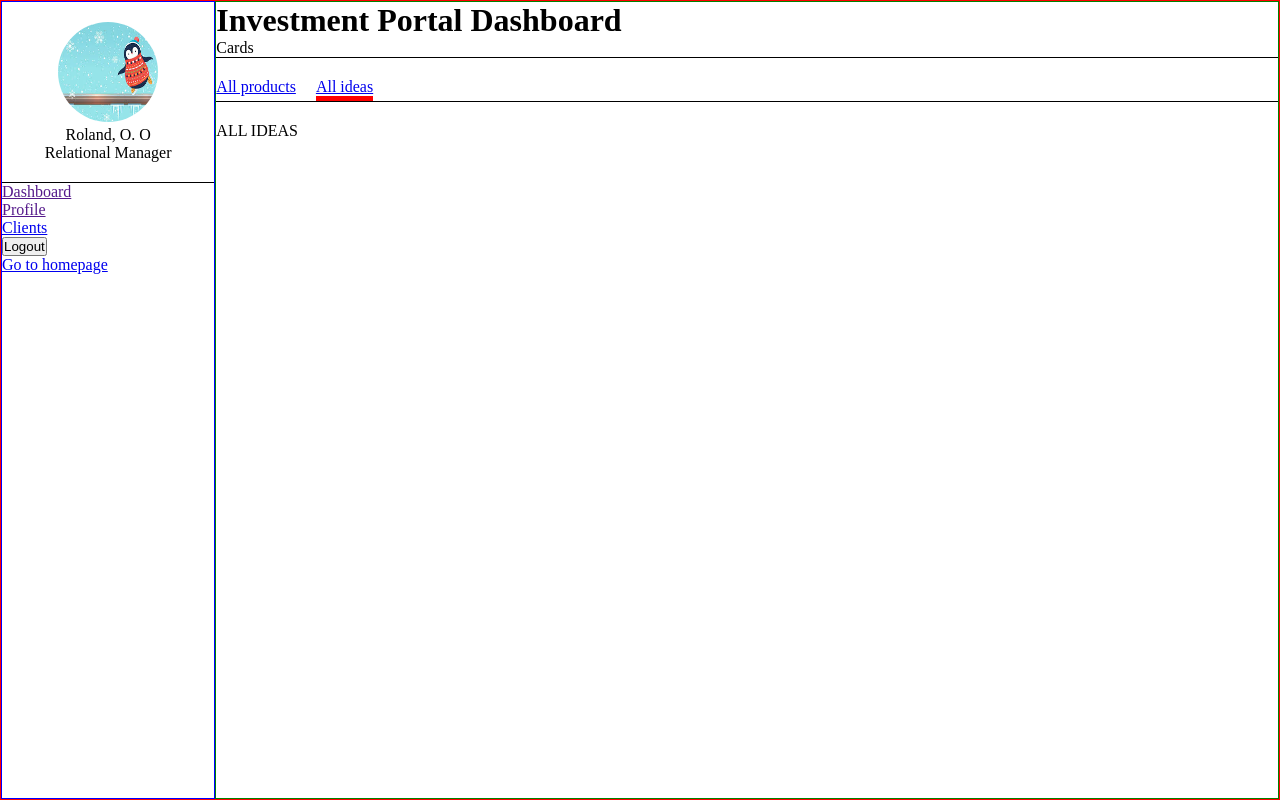
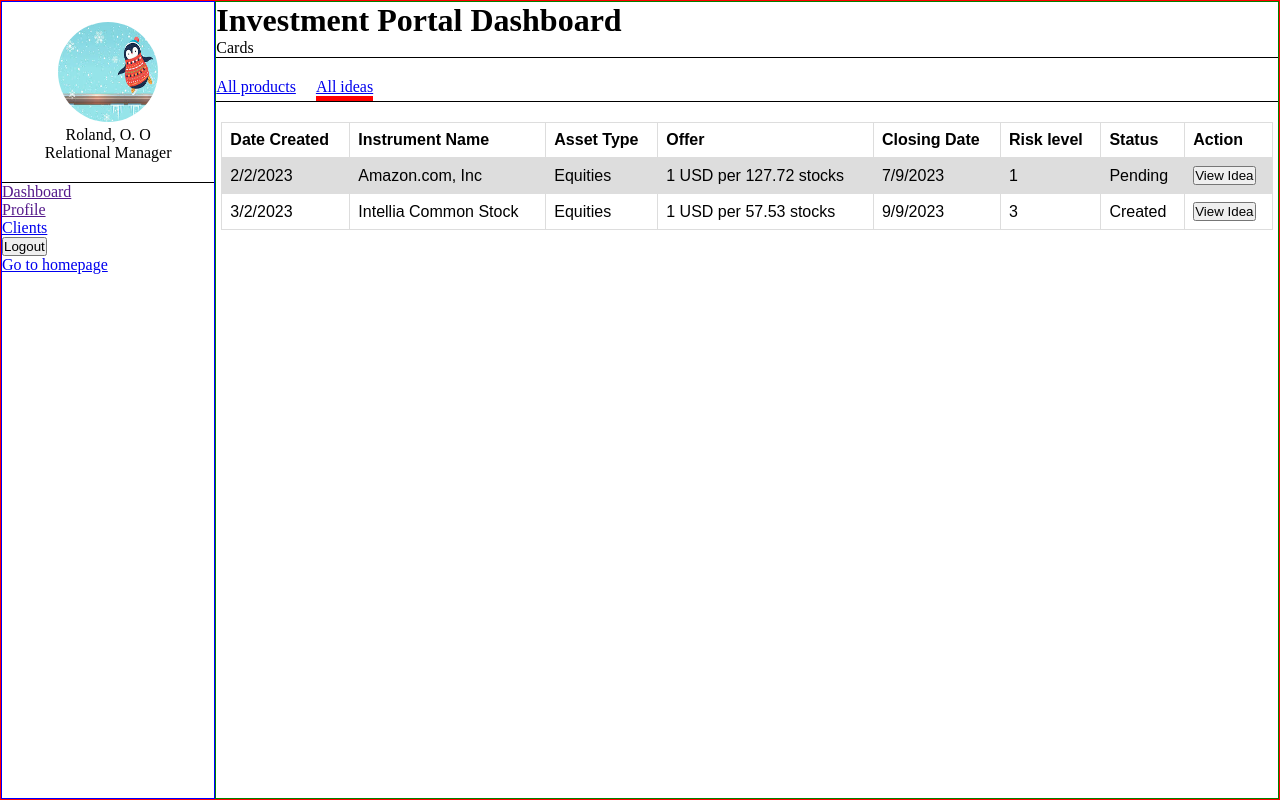
Before and after one commit to rolandexplore93/wealth-affairs, a PHP site: page /rm/index.html in a window 1280 px wide, after a click on "All ideas". Run offline with PHP 8.4, Linux system fonts and the light colour scheme.

Commit message:
Create client and ideas loading page

```diff
--- a/rm/index.html
+++ b/rm/index.html
@@ -109,10 +109,69 @@
             </div>
             <!-- content display for all ideas -->
             <div id="ideas" class="tab__content" style="display: none;">
-                ALL IDEAS
+                <table>
+                    <tr>
+                        <th>Date Created</th>
+                        <th>Instrument Name</th>
+                        <th>Asset Type</th>
+                        <th>Offer</th>
+                        <th>Closing Date</th>
+                        <th>Risk level</th>
+                        <th>Status</th>
+                        <th>Action</th>
+                    </tr>
+                    <tr>
+                        <td>2/2/2023</td>
+                        <td>Amazon.com, Inc</td>
+                        <td>Equities</td>
+                        <td>1 USD per 127.72 stocks</td>
+                        <td>7/9/2023</td>
+                        <td>1</td>
+                        <td>Pending</td>
+                        <td><button>View Idea</button></td>
+                    </tr>
+                    <tr>
+                        <td>3/2/2023</td>
+                        <td>Intellia Common Stock</td>
+                        <td>Equities</td>
+                        <td>1 USD per 57.53 stocks</td>
+                        <td>9/9/2023</td>
+                        <td>3</td>
+                        <td>Created</td>
+                        <td><button>View Idea</button></td>
+                    </tr>
+
+                </table>
             </div>
             <!-- content display for all registered clients -->
-            <div id="clients" class="tab__content" style="display: none;">All registered clients</div>
+            <div id="clients" class="tab__content" style="display: none;">
+                <table>
+                    <tr>
+                        <th>S/n</th>
+                        <th>Firstname</th>
+                        <th>Lastname</th>
+                        <th>Contact</th>
+                        <th>Country</th>
+                        <th>Action</th>
+                    </tr>
+                    <tr>
+                        <td>1</td>
+                        <td>Richard</td>
+                        <td>Stones</td>
+                        <td>richard@gmail.com</td>
+                        <td>USA</td>
+                        <td><button>View</button></td>
+                    </tr>
+                    <tr>
+                        <td>2</td>
+                        <td>Jackie</td>
+                        <td>Mary</td>
+                        <td>mary@outlook.com</td>
+                        <td>Brazil</td>
+                        <td><button>View</button></td>
+                    </tr>
+                </table>
+            </div>
         </div>
     </div>
 
--- a/rm/style.css
+++ b/rm/style.css
@@ -141,3 +141,30 @@
     text-decoration: none;
     cursor: pointer;
   }
+
+/* Idea page styles */
+#ideas {
+    padding: 0 5px;
+}
+
+  /* Client page styles */
+#clients {
+    padding: 0 5px;
+}
+
+table {
+    border: 1px solid black;
+    font-family: arial, sans-serif;
+    border-collapse: collapse;
+    width: 100%;
+}
+
+td, th {
+    border: 1px solid #dddddd;
+    text-align: left;
+    padding: 8px;
+}
+
+tr:nth-child(even) {
+    background-color: #dddddd;
+}
```
